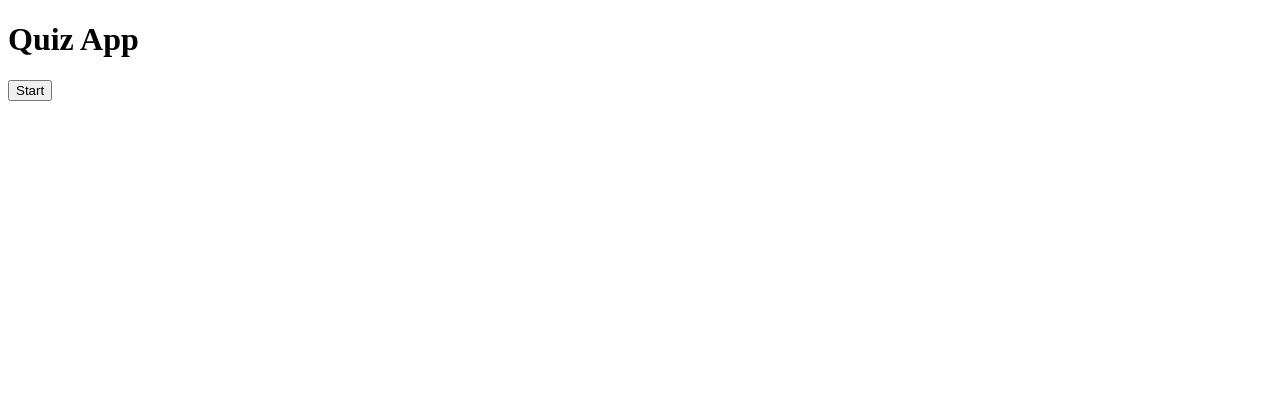
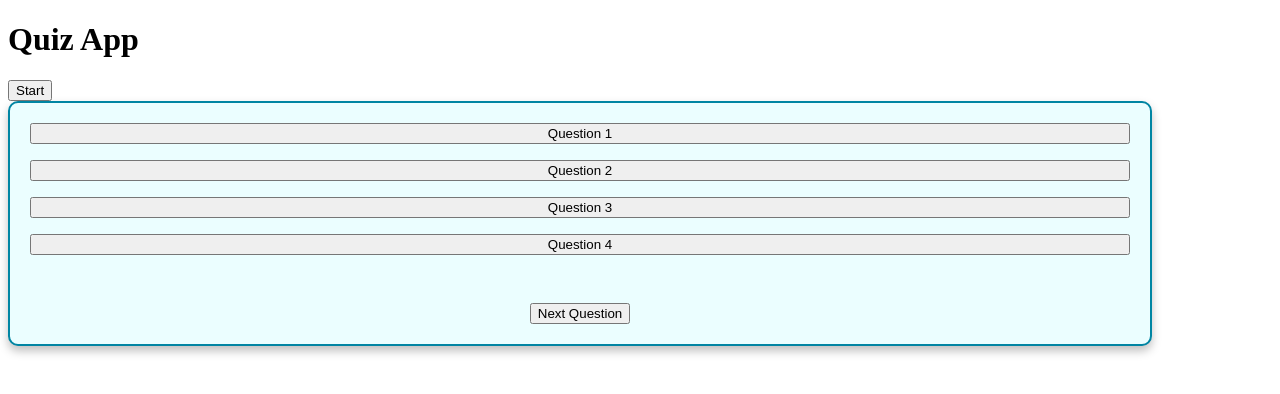
Before and after one commit to muhammadumarfarooq/react-quiz-app-typescript, a React (Create React App) app: page / in a window 1280 px wide. Shown: the top 394 px of the page. Built offline with nearby package versions, Linux system fonts and the light colour scheme.

Commit message:
create question card (without styling)

```diff
--- a/src/App.tsx
+++ b/src/App.tsx
@@ -1,5 +1,6 @@
 import React, { useState } from 'react';
 import { Difficulty, fetchQuizQuestions } from "./API";
+import QuestionCard from "./components/QuestionCard";
 
 const TOTAL_QUESTIONS = 10;
 
@@ -29,6 +30,7 @@ const App: React.FC = () => {
       {gameOver && <button onClick={handleStartQuiz}>Start</button>}
       {!gameOver && <h2>Score: 0</h2>}
       {loading && <p>Loading Questions...</p>}
+      <QuestionCard totalQuestions={TOTAL_QUESTIONS}/>
     </div>
   );
 }
--- /dev/null
+++ b/src/components/QuestionCard.tsx
@@ -0,0 +1,24 @@
+import React from 'react';
+import './styles/question-card.css';
+
+interface Props {
+  totalQuestions: number
+}
+
+const QuestionCard: React.FC<Props> = () => {
+  return (
+    <div className="question-card">
+      <div className="question-card--btn-wrappers">
+        <button className="answer-btn">Question 1</button>
+        <button className="answer-btn">Question 2</button>
+        <button className="answer-btn">Question 3</button>
+        <button className="answer-btn">Question 4</button>
+      </div>
+
+      <button>Next Question</button>
+
+    </div>
+  );
+}
+
+export default QuestionCard;
--- /dev/null
+++ b/src/components/styles/question-card.css
@@ -0,0 +1,20 @@
+
+.question-card {
+  max-width: 1100px;
+  background: rgb(235, 254, 255);
+  border-radius: 10px;
+  border: 2px solid rgb(0, 133, 163);
+  padding: 20px;
+  box-shadow: rgba(0, 0, 0, 0.25) 0px 5px 10px;
+  text-align: center;
+}
+
+.question-card--btn-wrappers {
+  display: flex;
+  flex-direction: column;
+  margin-bottom: 2rem;
+}
+
+.answer-btn {
+  margin-bottom: 1rem;
+}
```
